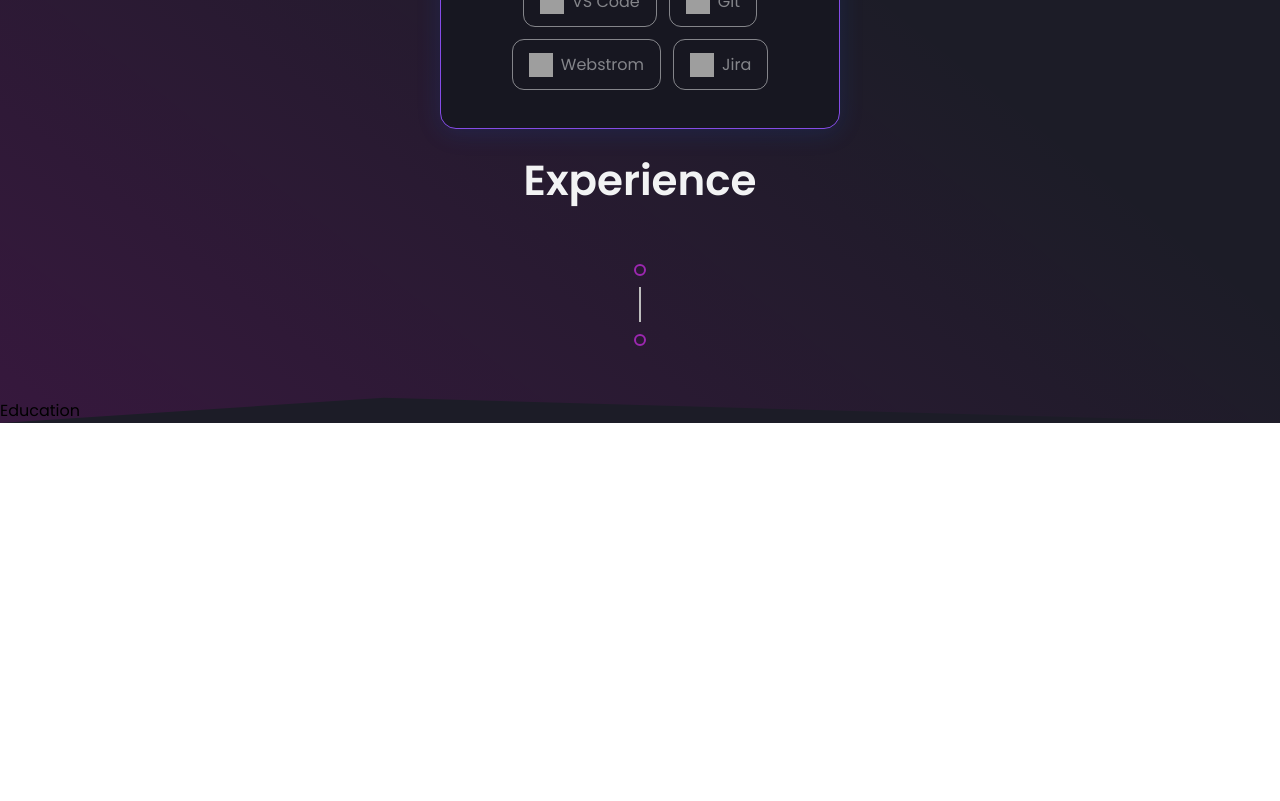
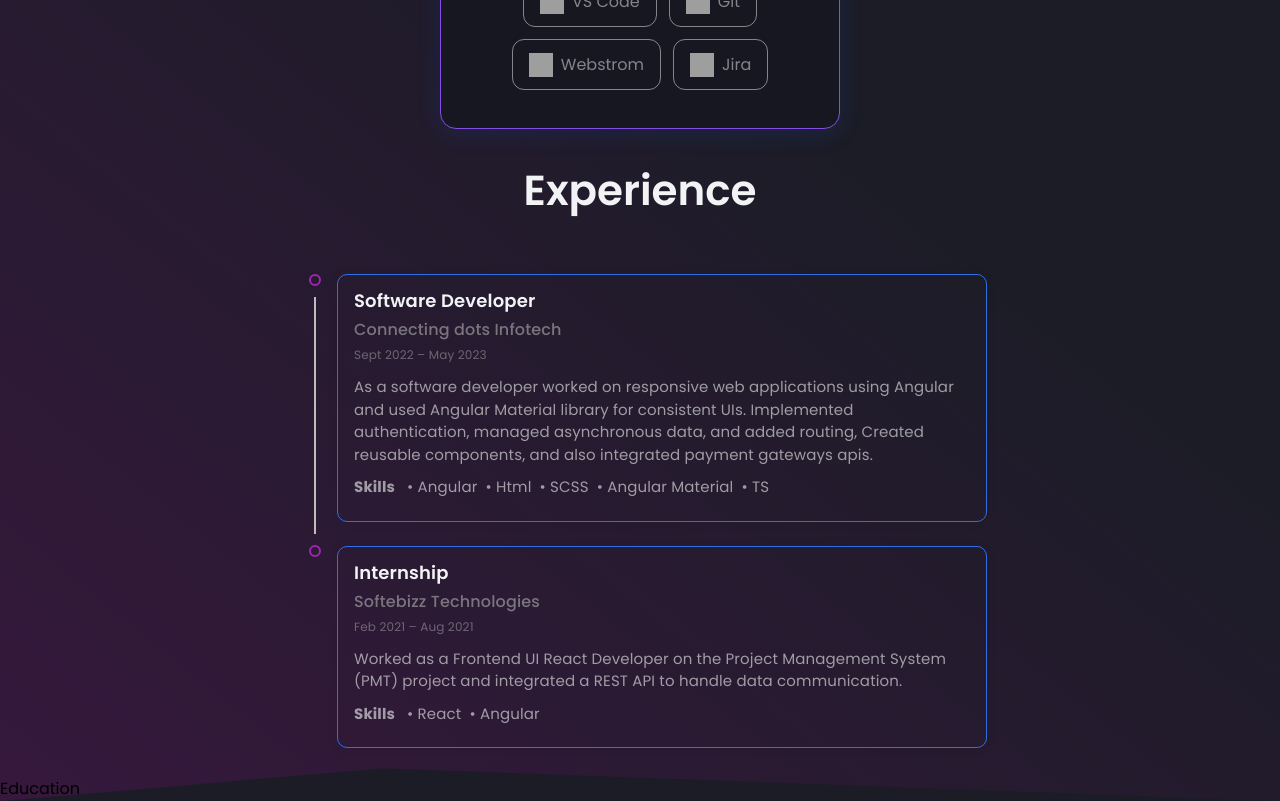
Before and after one commit to sayaliburte/portfolio-react, a React (Create React App) app: page / in a window 1280 px wide. Shown: the part 1640-2441 px from the top of the page. Before the commit the page ends 2063 px from the top, so only its background shows below. Built offline with nearby package versions, Linux system fonts and the light colour scheme; grey boxes are pictures that could not be loaded.

Commit message:
1)Added Experience Section for displaying experience.2)Added Experience Card page to display each experience details in brief.

```diff
--- /dev/null
+++ b/src/components/Cards/ExperienceCard.js
@@ -0,0 +1,131 @@
+import styled from "styled-components";
+
+const Card = styled.div`
+  width: 650px;
+  display: flex;
+  flex-direction: column;
+  justify-content: space-between;
+  gap: 12px;
+  position: relative;
+  border-radius: 10px;
+  box-shadow: 0px 0px 10px rgba(0, 0, 0, 0.1);
+  padding: 12px 16px;
+  overflow:hidden;
+  transition:all 0.3s ease-in-out;
+  &:hover{
+    box-shadow:0px 0px 20px rgba(0,0,0,0.2);
+    transform:translateY(-5px);
+  }
+
+  @media(max-width:768px){
+    padding:10px;
+    gap:8px;
+    width:280px;
+  }
+  border:0.1px solid #306ee8;
+  box-shadow:rgba(23.92,230,0.15) 0px;4px 24px;
+`;
+
+const Header = styled.div`
+  display: flex;
+  justify-content: space-between;
+  align-items: center;
+  gap: 12px;
+  width: 100%;
+`;
+
+const Body = styled.div`
+  display: flex;
+  flex-direction: column;
+  width: 100%;
+  gap: 4px;
+`;
+
+const Role = styled.div`
+  font-size: 18px;
+  font-weight: 600;
+  color: ${({ theme }) => theme.text_primary};
+`;
+
+const CompanyDetails = styled.div`
+  font-size: 16px;
+  font-weight: 500;
+  color: ${({ theme }) => theme.text_secondary + 99};
+  @media (max-width: 768px) {
+    font-size: 12px;
+  }
+`;
+
+const Duration = styled.div`
+  font-size: 12px;
+  font-weight: 400px;
+  color: ${({ theme }) => theme.text_secondary + 80};
+  @media (max-width: 768px) {
+    font-size: 10px;
+  }
+`;
+
+const Description = styled.div`
+  width: 100%;
+  font-size: 15px;
+  font-weight: 400;
+  color: ${({ theme }) => theme.text_primary + 99};
+  margin-bottom: 10px;
+
+  @media (max-width: 768px) {
+    font-size: 12px;
+  }
+`;
+
+const Skills = styled.div`
+  width: 100%;
+  display: flex;
+  gap: 12px;
+  margin-top: 10px;
+`;
+
+const ItemWrapper = styled.div`
+  display: flex;
+  flex-wrap: wrap;
+  gap: 8px;
+`;
+
+const Skill = styled.div`
+  font-size: 15px;
+  font-weight: 400px;
+  color: ${({ theme }) => theme.text_primary + 99};
+  @media(max-width:768px){
+  font-size:12px
+  }
+`;
+const ExperienceCard = ({ experience }) => {
+  return (
+    <Card>
+      <Header>
+        <Body>
+          <Role>{experience.role}</Role>
+          <CompanyDetails>{experience.company}</CompanyDetails>
+          <Duration>{experience.date}</Duration>
+        </Body>
+      </Header>
+      <Description>
+        {experience.desc}
+        {experience?.skills && (
+          <>
+            <br />
+            <Skills>
+              <b>Skills</b>
+              <ItemWrapper>
+                {experience.skills.map((skill) => (
+                  <Skill>• {skill}</Skill>
+                ))}
+              </ItemWrapper>
+            </Skills>
+          </>
+        )}
+      </Description>
+    </Card>
+  );
+};
+
+export default ExperienceCard;
--- a/src/components/Experience/index.js
+++ b/src/components/Experience/index.js
@@ -3,6 +3,7 @@ import styled from "styled-components";
 import { experiences } from "../../data/constants";
 import Timeline from '@mui/lab/Timeline';
 import { TimelineConnector, TimelineContent, TimelineDot, TimelineItem, TimelineSeparator } from "@mui/lab";
+import ExperienceCard from "../Cards/ExperienceCard";
 const Container = styled.div`
   display: flex;
   flex-direction: column;
@@ -10,6 +11,7 @@ const Container = styled.div`
   justify-content: center;
   position: relative;
   z-index: 1;
+  padding:10px 0px;
 `;
 
 const Wrapper = styled.div`
@@ -75,7 +77,9 @@ const Experience = () => {
                   {index!==experiences.length-1 && <TimelineConnector />}
 
               </TimelineSeparator>
-              <TimelineContent sx={{py:"12px",px:2}}></TimelineContent>
+              <TimelineContent sx={{py:"12px",px:2}}>
+                <ExperienceCard experience={experience}></ExperienceCard>
+              </TimelineContent>
             </TimelineItem>
           ))
 }</Timeline>
--- a/src/data/constants.js
+++ b/src/data/constants.js
@@ -111,21 +111,13 @@ export const skills = [
 ];
 
 export const experiences = [
+
   {
     id: 0,
-    role: "Internship",
-    company: "Softebizz Technologies",
-    date: "Feb 2021 – Aug 2021",
-    desc: "1) Worked as a Frontend UI React Developer on the Project Management System (PMT) project and integrated a REST API to handle data communication.",
-    skills: ["React", "Angular"],
-    doc: "https://media.licdn.com/dms/image/D4D2DAQFlp60ZqHuaFQ/profile-treasury-image-shrink_1280_1280/0/1691180828512?e=1692381600&v=beta&t=mM5Y_NE5EPlQhez5FAN6NLVSKcO_Ojt_9Gq3mnFGkAQ",
-  },
-  {
-    id: 1,
     role: "Software Developer",
     company: "Connecting dots Infotech",
     date: "Sept 2022 – May 2023",
-    desc: "As a software developer worked on responsive web applications  built using Angular",
+    desc: "As a software developer worked on responsive web applications using Angular and used Angular Material library for consistent UIs. Implemented authentication, managed asynchronous data, and added routing, Created reusable components, and also integrated payment gateways apis. ",
     skills: [
       "Angular",
       "Html",
@@ -133,6 +125,15 @@ export const experiences = [
       "Angular Material",
       "TS",
     ],
+
+  },
+  {
+    id: 1,
+    role: "Internship",
+    company: "Softebizz Technologies",
+    date: "Feb 2021 – Aug 2021",
+    desc: "Worked as a Frontend UI React Developer on the Project Management System (PMT) project and integrated a REST API to handle data communication.",
+    skills: ["React", "Angular"],
 
   },
 
```
